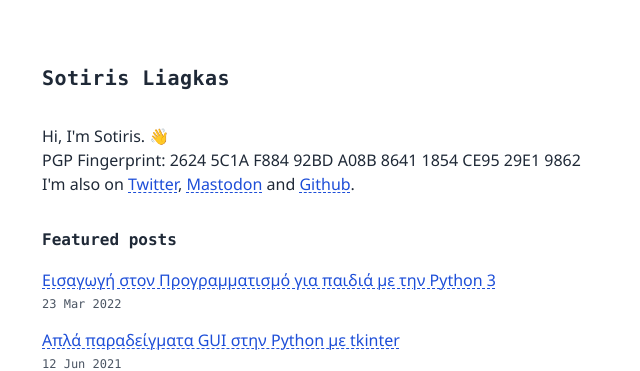
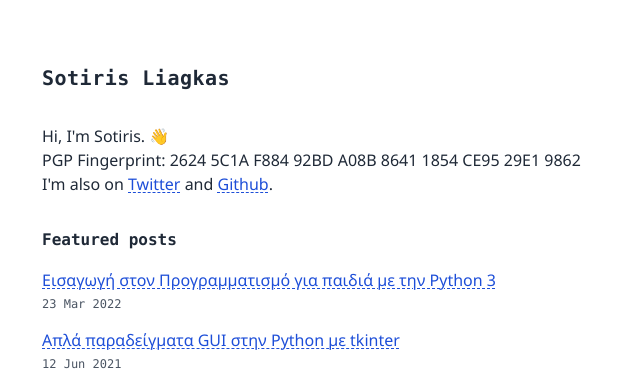
Before and after one commit to liagason/A-Jekyll-Blog, a Jekyll site: the page built from index.html, in a window 1280 px wide. Shown: the top 371 px of the page, without its empty margins (294-934 px from the left). Built offline with Jekyll 4.4.1, drawn with Linux system fonts in a browser that asks for light colours.

Commit message:
Update header.html

```diff
--- a/_includes/header.html
+++ b/_includes/header.html
@@ -1,4 +1,4 @@
 <h1 class="font-semibold font-mono tracking-wide antialiased text-xl text-gray-800 pb-8"><strong>{{ site.author_name }}</strong></h1>
 <p class="text-gray-800">Hi, I'm Sotiris. 👋</p>
 <p class="text-gray-800">PGP Fingerprint: 2624 5C1A F884 92BD A08B 8641 1854 CE95 29E1 9862</p>
-<p class="text-gray-800">I'm also on <a href="https://twitter.com/liagason" class="text-blue-700 underline underline-offset-2 decoration-1 decoration-dashed decoration-blue-700">Twitter</a>, <a rel="me" href="https://fosstodon.org/@liagason" class="text-blue-700 underline underline-offset-2 decoration-1 decoration-dashed decoration-blue-700">Mastodon</a> and <a href="https://github.com/liagason" class="text-blue-700 underline underline-offset-2 decoration-1 decoration-dashed decoration-blue-700">Github</a>.</p>
+<p class="text-gray-800">I'm also on <a href="https://twitter.com/liagason" class="text-blue-700 underline underline-offset-2 decoration-1 decoration-dashed decoration-blue-700">Twitter</a> and <a href="https://github.com/liagason" class="text-blue-700 underline underline-offset-2 decoration-1 decoration-dashed decoration-blue-700">Github</a>.</p>
```
